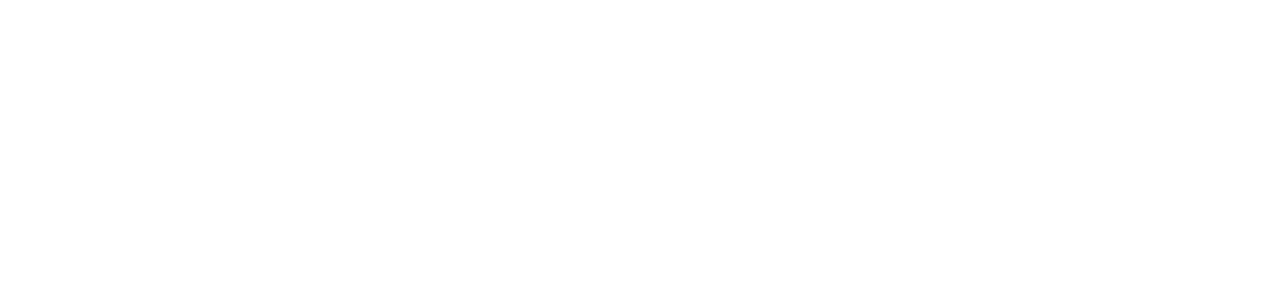
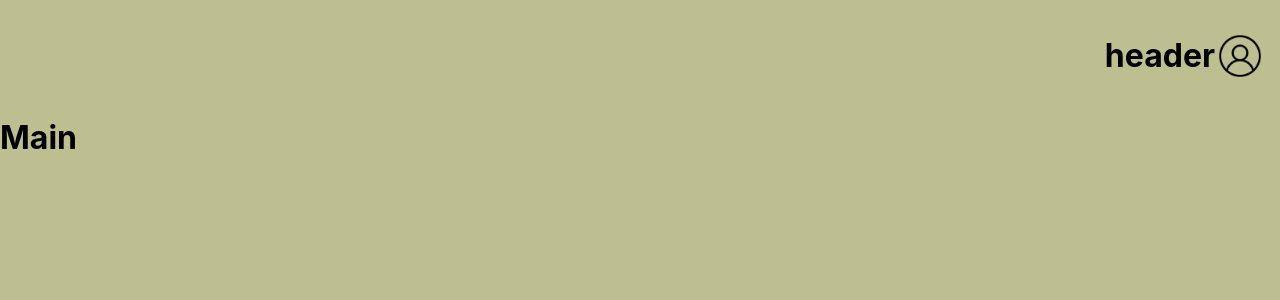
Before and after one commit to Gustavo-Oliveira7/dreamTeam, a React (Create React App) app: page /main in a window 1280 px wide. Before the commit this address had no page. Shown: the top 300 px of the page. Built offline with nearby package versions, Linux system fonts and the light colour scheme.

Commit message:
criando uma pagina principal e um header

```diff
--- a/package.json
+++ b/package.json
@@ -3,10 +3,13 @@
   "version": "0.1.0",
   "private": true,
   "dependencies": {
+    "@iconscout/unicons": "^4.0.8",
     "@testing-library/jest-dom": "^5.16.5",
     "@testing-library/react": "^13.4.0",
     "@testing-library/user-event": "^13.5.0",
     "@trybe/eslint-config-frontend": "^1.8.3",
+    "bootstrap-icons": "^1.10.4",
+    "react-icons": "^4.8.0",
     "react-router-dom": "^6.10.0",
     "react-scripts": "5.0.1",
     "web-vitals": "^2.1.4"
--- a/src/App.css
+++ b/src/App.css
@@ -1,3 +1,6 @@
+body {
+  background-color: #bdbf90;
+}
 
 .loginInputs {
   display: flex;
@@ -79,6 +82,26 @@
 
 }
 
+.btn:disabled,
+button[disabled]{
+  border: 1px solid #999999;
+  background-color: #cccccc;
+  color: #666666;
+}
+
 .btn:hover {
   transform: scale(1.05);
 }
+
+.iconProfile {
+  height: 50px;
+  width: 50px
+}
+
+.header {
+  display: flex;
+  align-items: center;
+  justify-content: end;
+  margin-top: 15px;
+  margin-right: 15px;
+}
--- a/src/Routes.js
+++ b/src/Routes.js
@@ -1,11 +1,13 @@
 import React from 'react';
 import { Routes, Route } from 'react-router-dom';
 import Login from './pages/Login';
+import Main from './pages/Main';
 
 function Rotas() {
   return (
     <Routes>
       <Route exact path="/" element={ <Login /> } />
+      <Route path="/main" element={ <Main /> } />
     </Routes>
   );
 }
--- /dev/null
+++ b/src/components/Header.js
@@ -0,0 +1,17 @@
+import React from 'react';
+import profileIcon from '../images/profileIcon.png';
+
+function Header() {
+  return (
+    <div className="header">
+      <h1>header</h1>
+      <img
+        className="iconProfile"
+        alt={ profileIcon }
+        src={ profileIcon }
+      />
+    </div>
+  );
+}
+
+export default Header;
--- a/src/pages/Login.js
+++ b/src/pages/Login.js
@@ -1,14 +1,22 @@
 import React, { useContext } from 'react';
+import { useNavigate } from 'react-router-dom';
 import ApiContext from '../context/context';
 
 function Login() {
   const { email, setEmail, password, setPassword } = useContext(ApiContext);
 
+  const history = useNavigate();
   const passwordLength = 6;
+
+  const handleClick = () => {
+    history('/main');
+  };
 
   return (
     <div className="loginInputs">
-      <form className="formLogin">
+      <form
+        className="formLogin"
+      >
         <h1>Login</h1>
         <p>Digite seus dados para acessar.</p>
         <label htmlFor="email">
@@ -38,7 +46,7 @@
           data-testid="login-submit-btn"
           disabled={ !(password.length > passwordLength
           && email.includes('@') && email.includes('.com')) }
-          onSubmit={ console.log('alou') }
+          onClick={ handleClick }
         >
           Entrar
         </button>
--- /dev/null
+++ b/src/pages/Main.js
@@ -0,0 +1,13 @@
+import React from 'react';
+import Header from '../components/Header';
+
+function Main() {
+  return (
+    <>
+      <Header />
+      <h1>Main</h1>
+    </>
+  );
+}
+
+export default Main;
```
Also changed, not shown: src/images/profileIcon.png (added), 1 other file (tests, documents, lock files or other folders).
